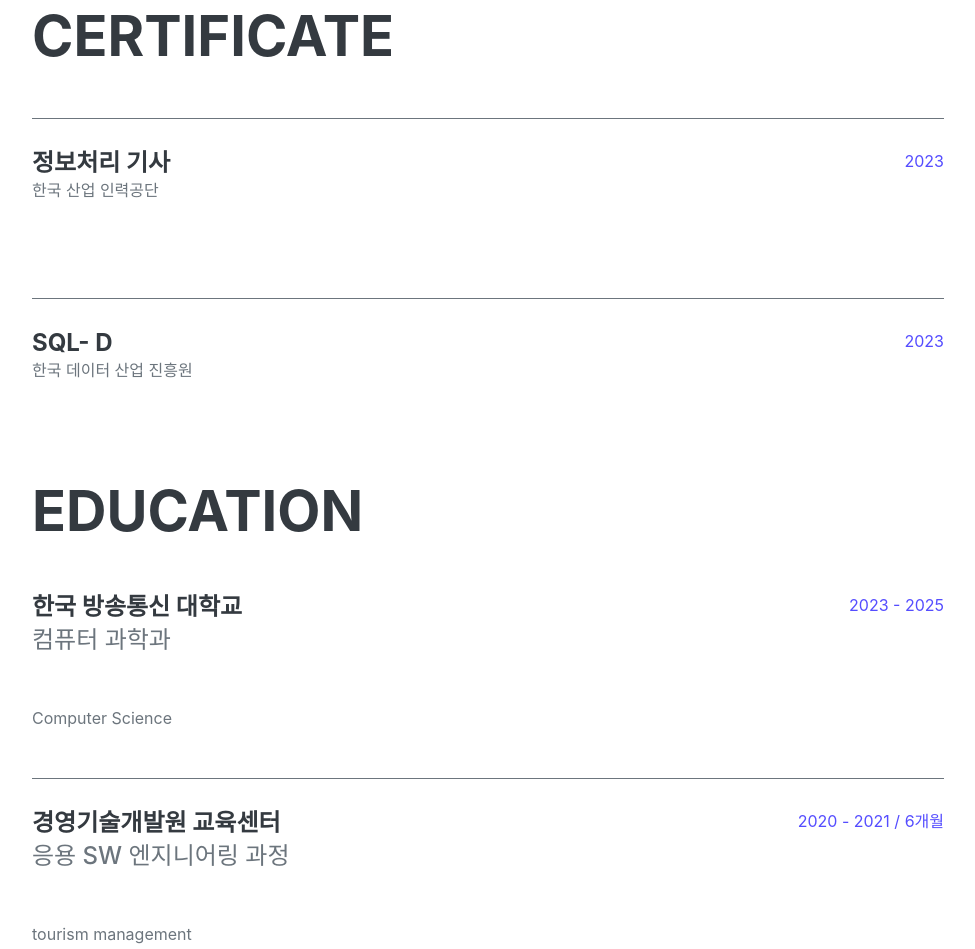
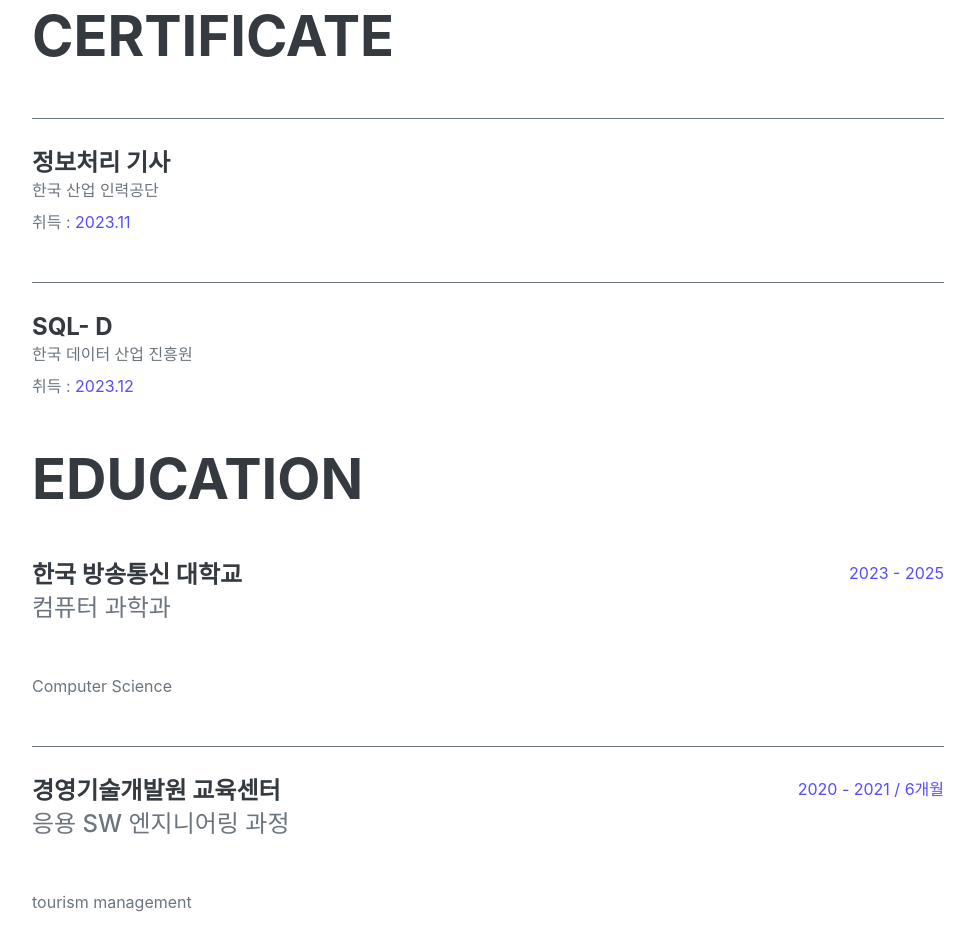
Before and after one commit to yoo94/yoo94_old.github.io, a plain HTML site: page index.html in a window 1280 px wide. Shown: the part 2480-3429 px from the top of the page, without its empty margins (288-1263 px from the left). Drawn offline with nearby package versions, Linux system fonts and the light colour scheme; a web font is replaced by a local one.

Commit message:
- 포폴

```diff
--- a/index.html
+++ b/index.html
@@ -194,17 +194,17 @@
                     <div class="d-flex flex-column flex-md-row justify-content-between mb-5">
                         <div class="flex-grow-1">
                             <h4 class="mb-0">정보처리 기사</h4>
-                            <div class="mb-5">한국 산업 인력공단</div>
+                            <div class="mb-2">한국 산업 인력공단</div>
+                            취득 : <span class="text-primary">2023.11</span>
                         </div>
-                        <div class="flex-shrink-0"><span class="text-primary">2023</span></div>
                     </div>
                     <p class="division-line"></p>
                     <div class="d-flex flex-column flex-md-row justify-content-between mb-5">
                         <div class="flex-grow-1">
                             <h4 class="mb-0">SQL- D</h4>
-                            <div class="mb-5">한국 데이터 산업 진흥원</div>
+                            <div class="mb-2">한국 데이터 산업 진흥원</div>
+                            취득 : <span class="text-primary">2023.12</span>
                         </div>
-                        <div class="flex-shrink-0"><span class="text-primary">2023</span></div>
                     </div>
                     <h2 class="mb-5">Education</h2>
                     <div class="d-flex flex-column flex-md-row justify-content-between mb-5">
```
